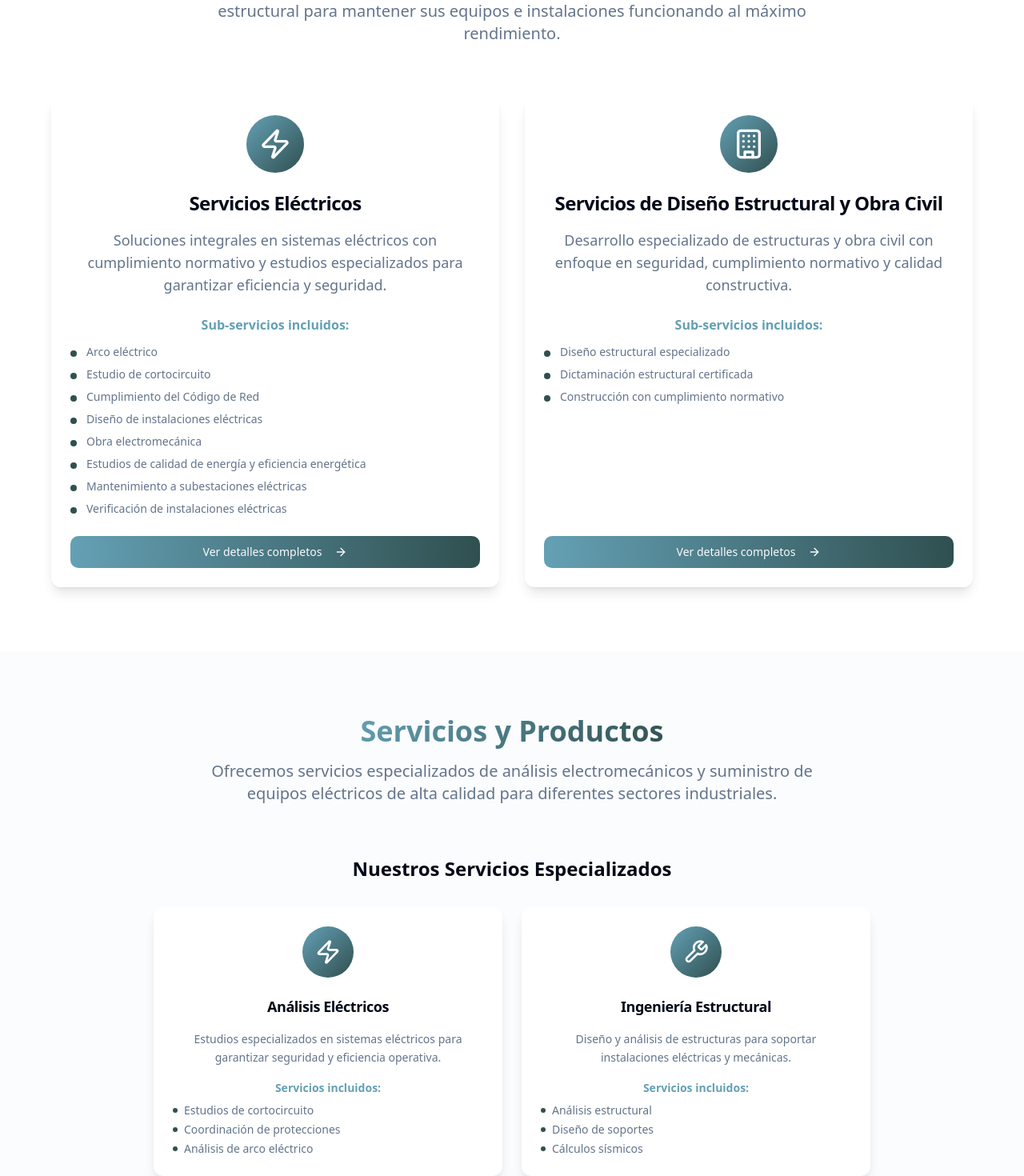
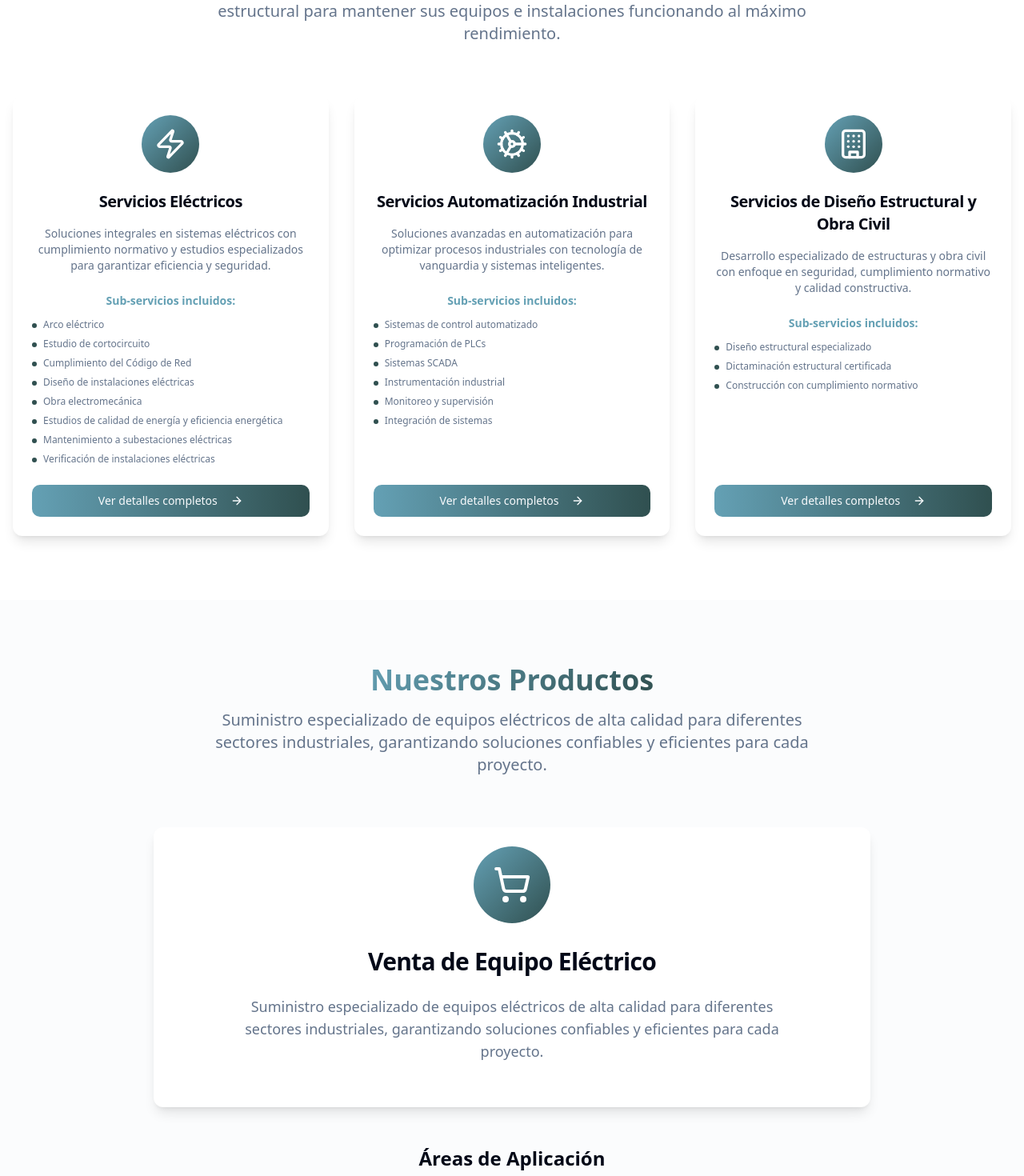
Before and after one commit to UDigital-Business/electro-web-solutions, a React (Vite) app: page / in a window 1280 px wide. Shown: the part 2100-3570 px from the top of the page at 80% size. Built offline with nearby package versions, Linux system fonts and the light colour scheme.

Commit message:
Refactor: Update home page sections
Update "Nuestros Servicios" and "Servicios y Productos" sections on the home page.

```diff
--- a/src/components/sections/ProductsSection.tsx
+++ b/src/components/sections/ProductsSection.tsx
@@ -1,4 +1,3 @@
-
 import { ShoppingCart, Lightbulb, Hammer, Zap, Wrench } from "lucide-react";
 import { Card, CardContent, CardHeader, CardTitle } from "@/components/ui/card";
 
@@ -44,57 +43,15 @@ export function ProductsSection() {
       <div className="container mx-auto px-4">
         <div className="text-center mb-16">
           <h2 className="text-3xl lg:text-4xl font-bold mb-4">
-            <span className="text-gradient">Servicios y Productos</span>
+            <span className="text-gradient">Nuestros Productos</span>
           </h2>
           <p className="text-xl text-muted-foreground max-w-3xl mx-auto">
-            Ofrecemos servicios especializados de análisis electromecánicos y suministro de equipos eléctricos
-            de alta calidad para diferentes sectores industriales.
+            Suministro especializado de equipos eléctricos de alta calidad para diferentes sectores industriales,
+            garantizando soluciones confiables y eficientes para cada proyecto.
           </p>
         </div>
 
-        {/* Servicios Principales */}
-        <div className="mb-16">
-          <h3 className="text-2xl font-bold text-center mb-8 text-foreground">
-            Nuestros Servicios Especializados
-          </h3>
-          <div className="grid md:grid-cols-2 gap-6 max-w-4xl mx-auto mb-12">
-            {servicios.map((servicio, index) => (
-              <Card
-                key={index}
-                className="group hover:shadow-xl transition-all duration-300 border-none shadow-lg hover:scale-105 animate-fade-in h-full"
-                style={{ animationDelay: `${index * 0.1}s` }}
-              >
-                <CardHeader className="text-center pb-4">
-                  <div className="flex justify-center mb-4">
-                    <div className="p-4 rounded-full bg-gradient-to-br from-dsae-blue to-dsae-green">
-                      <servicio.icon className="h-8 w-8 text-white" />
-                    </div>
-                  </div>
-                  <CardTitle className="text-lg font-bold text-foreground group-hover:text-dsae-blue transition-colors duration-300">
-                    {servicio.title}
-                  </CardTitle>
-                </CardHeader>
-
-                <CardContent className="text-center space-y-4">
-                  <p className="text-muted-foreground text-sm leading-relaxed">{servicio.description}</p>
-                  <div className="space-y-2">
-                    <h4 className="font-semibold text-sm text-dsae-blue">Servicios incluidos:</h4>
-                    <ul className="space-y-1">
-                      {servicio.caracteristicas.map((caracteristica, idx) => (
-                        <li key={idx} className="flex items-center text-sm text-muted-foreground">
-                          <span className="w-1.5 h-1.5 bg-dsae-green rounded-full mr-2 flex-shrink-0"></span>
-                          {caracteristica}
-                        </li>
-                      ))}
-                    </ul>
-                  </div>
-                </CardContent>
-              </Card>
-            ))}
-          </div>
-        </div>
-
-        {/* Productos */}
+        {/* Venta de Equipo Eléctrico */}
         <div className="max-w-4xl mx-auto mb-12">
           <Card className="group hover:shadow-xl transition-all duration-300 border-none shadow-lg animate-fade-in">
             <CardHeader className="text-center pb-6">
--- a/src/components/sections/ServicesSection.tsx
+++ b/src/components/sections/ServicesSection.tsx
@@ -1,5 +1,5 @@
 
-import { Zap, Building, ArrowRight } from "lucide-react";
+import { Zap, Building, Cog, ArrowRight } from "lucide-react";
 import { Card, CardContent, CardHeader, CardTitle, CardFooter } from "@/components/ui/card";
 import { Button } from "@/components/ui/button";
 import { useNavigate } from "react-router-dom";
@@ -23,6 +23,20 @@ export function ServicesSection() {
         "Verificación de instalaciones eléctricas"
       ],
       route: "/servicios/analisis-electricos"
+    },
+    {
+      icon: Cog,
+      title: "Servicios Automatización Industrial",
+      description: "Soluciones avanzadas en automatización para optimizar procesos industriales con tecnología de vanguardia y sistemas inteligentes.",
+      subServices: [
+        "Sistemas de control automatizado",
+        "Programación de PLCs",
+        "Sistemas SCADA",
+        "Instrumentación industrial",
+        "Monitoreo y supervisión",
+        "Integración de sistemas"
+      ],
+      route: "/servicios/automatizacion-industrial"
     },
     {
       icon: Building,
@@ -54,7 +68,7 @@ export function ServicesSection() {
           </p>
         </div>
 
-        <div className="grid md:grid-cols-2 gap-8 max-w-6xl mx-auto">
+        <div className="grid md:grid-cols-2 lg:grid-cols-3 gap-8 max-w-7xl mx-auto">
           {services.map((service, index) => (
             <Card
               key={index}
@@ -67,20 +81,20 @@ export function ServicesSection() {
                     <service.icon className="h-10 w-10 text-white" />
                   </div>
                 </div>
-                <CardTitle className="text-2xl font-bold text-foreground group-hover:text-dsae-blue transition-colors duration-300">
+                <CardTitle className="text-xl font-bold text-foreground group-hover:text-dsae-blue transition-colors duration-300">
                   {service.title}
                 </CardTitle>
               </CardHeader>
 
               <CardContent className="text-center space-y-6 flex-grow">
-                <p className="text-muted-foreground text-lg">{service.description}</p>
+                <p className="text-muted-foreground text-sm">{service.description}</p>
 
                 <div className="space-y-3">
-                  <h4 className="font-semibold text-dsae-blue">Sub-servicios incluidos:</h4>
-                  <ul className="text-sm text-muted-foreground space-y-2">
+                  <h4 className="font-semibold text-dsae-blue text-sm">Sub-servicios incluidos:</h4>
+                  <ul className="text-xs text-muted-foreground space-y-2">
                     {service.subServices.map((subService, subIndex) => (
                       <li key={subIndex} className="flex items-start text-left">
-                        <span className="w-2 h-2 bg-dsae-green rounded-full mr-3 mt-2 flex-shrink-0"></span>
+                        <span className="w-1.5 h-1.5 bg-dsae-green rounded-full mr-2 mt-1.5 flex-shrink-0"></span>
                         <span>{subService}</span>
                       </li>
                     ))}
@@ -91,7 +105,7 @@ export function ServicesSection() {
               <CardFooter className="pt-0">
                 <Button
                   onClick={() => handleViewMore(service.route)}
-                  className="w-full bg-gradient-to-r from-dsae-blue to-dsae-green hover:opacity-90 transition-all duration-300 group"
+                  className="w-full bg-gradient-to-r from-dsae-blue to-dsae-green hover:opacity-90 transition-all duration-300 group text-sm"
                 >
                   Ver detalles completos
                   <ArrowRight className="ml-2 h-4 w-4 transition-transform group-hover:translate-x-1" />
```
